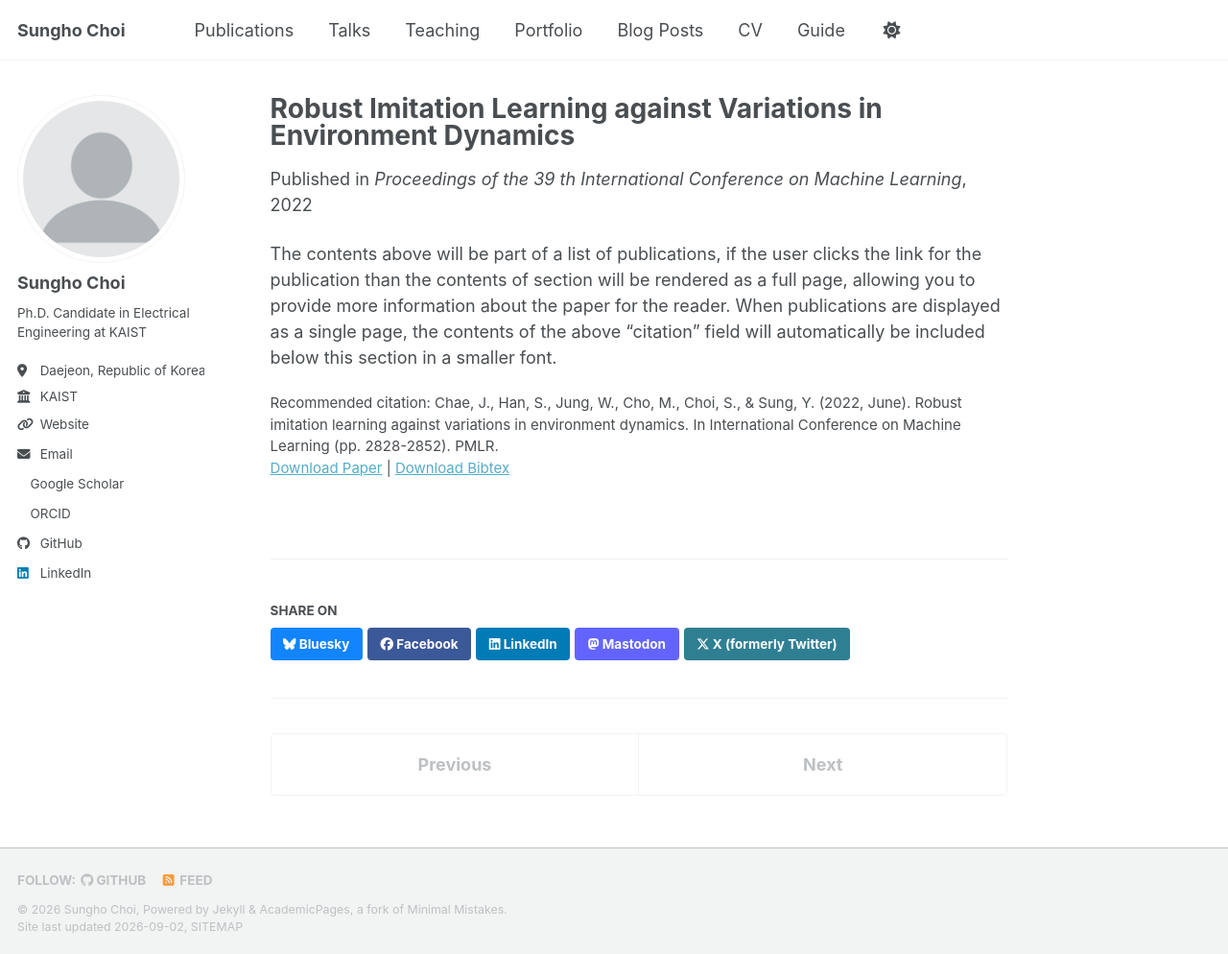
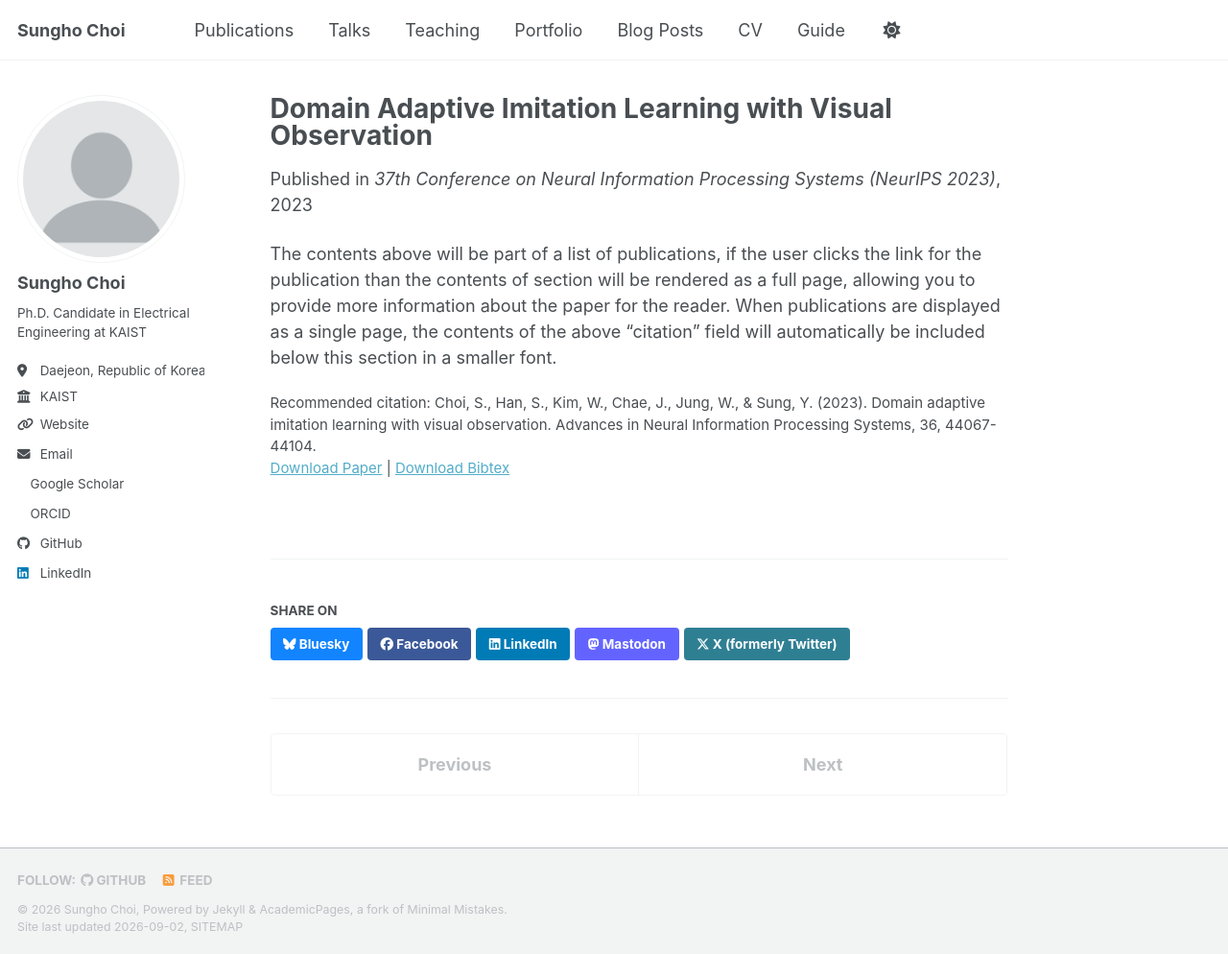
Before and after one commit to sunghochoi122/sunghochoi122.github.io, a Jekyll site: the page built from _publications/choi2023domain.md, in a window 1280 px wide and 994 px high. Shown: the whole window at 96% size. Built offline with Jekyll 4.4.1, drawn with Linux system fonts in a browser that asks for light colours; a style sheet for code colours, icons or effects is not loaded.

Commit message:
Add files via upload

```diff
--- a/_publications/chae2022robust.md
+++ b/_publications/choi2023domain.md
@@ -1,14 +1,14 @@
 ---
-title: "Robust Imitation Learning against Variations in Environment Dynamics"
+title: "Domain Adaptive Imitation Learning with Visual Observation"
 collection: publications
 category: conferences
-permalink: /publication/chae2022robust
+permalink: /publication/choi2023domain
 # excerpt: 'This paper is about the number 1. The number 2 is left for future work.'
-date: Feb. 2022
-venue: 'Proceedings of the 39 th International Conference on Machine Learning'
+date: Dec. 2023
+venue: '37th Conference on Neural Information Processing Systems (NeurIPS 2023)'
 # slidesurl: 'https://academicpages.github.io/files/slides1.pdf'
-paperurl: 'https://academicpages.github.io/files/chae2022robust.pdf'
-bibtexurl: 'https://academicpages.github.io/files/chae2022robust.bib'
-citation: 'Chae, J., Han, S., Jung, W., Cho, M., Choi, S., & Sung, Y. (2022, June). Robust imitation learning against variations in environment dynamics. In International Conference on Machine Learning (pp. 2828-2852). PMLR.'
+paperurl: 'https://academicpages.github.io/files/choi2023domain.pdf'
+bibtexurl: 'https://academicpages.github.io/files/choi2023domain.bib'
+citation: 'Choi, S., Han, S., Kim, W., Chae, J., Jung, W., & Sung, Y. (2023). Domain adaptive imitation learning with visual observation. Advances in Neural Information Processing Systems, 36, 44067-44104.'
 ---
 The contents above will be part of a list of publications, if the user clicks the link for the publication than the contents of section will be rendered as a full page, allowing you to provide more information about the paper for the reader. When publications are displayed as a single page, the contents of the above "citation" field will automatically be included below this section in a smaller font.
```
